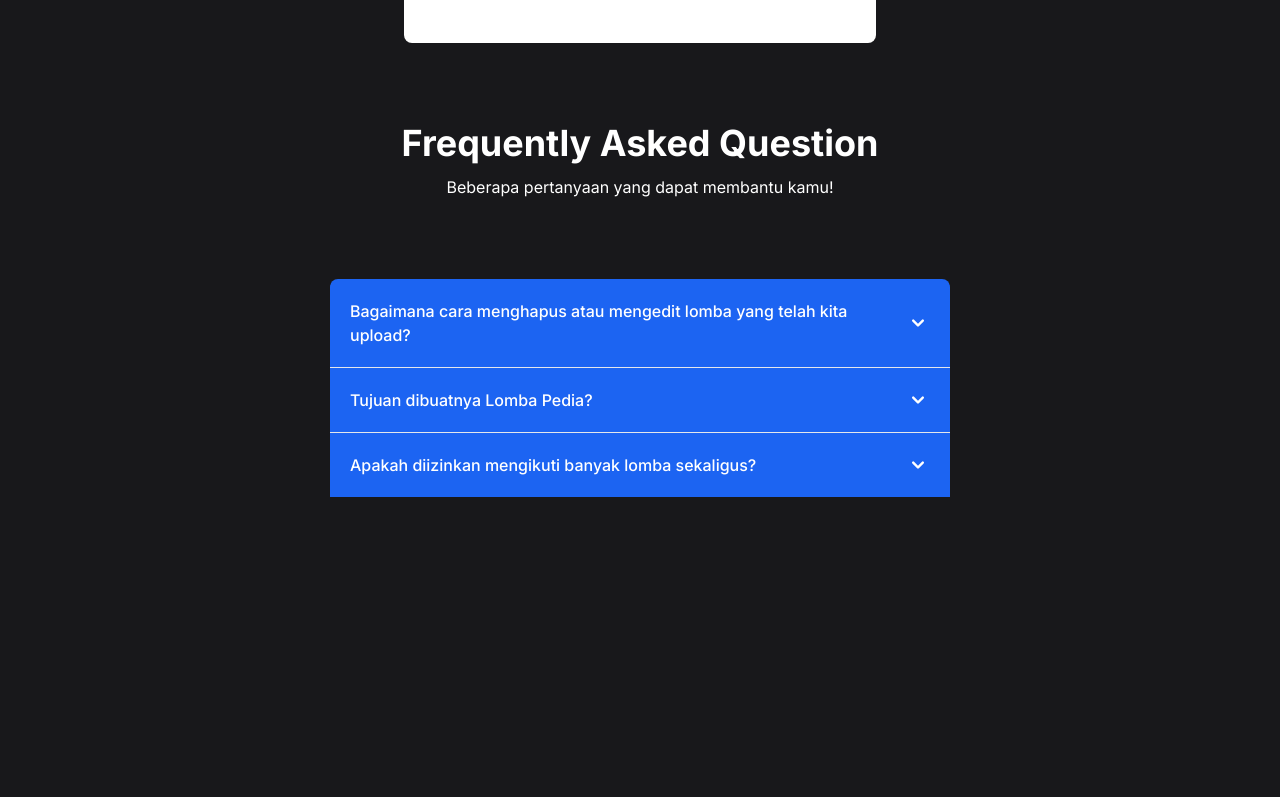
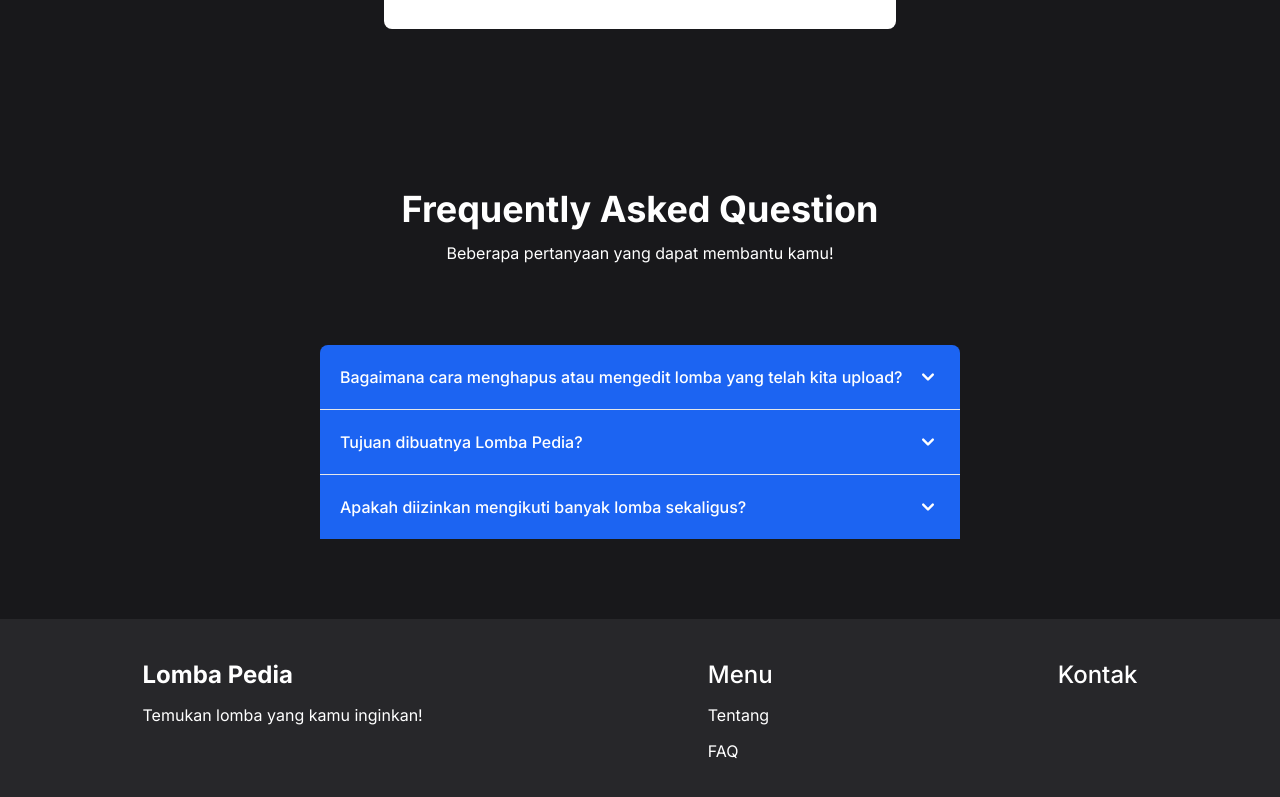
Before and after one commit to joanpurbaa/lomba-pedia, a React (Vite) app in the folder frontend/: page /landingpage in a window 1280 px wide. Shown: the part 1494-2291 px from the top of the page. Before the commit the page ends 2011 px from the top, so only its background shows below. Built offline with nearby package versions, Linux system fonts and the light colour scheme.

Commit message:
feat : create footer section on landing page

```diff
--- a/frontend/src/pages/LandingPage.jsx
+++ b/frontend/src/pages/LandingPage.jsx
@@ -4,13 +4,13 @@ import { Link } from "react-router-dom";
 const LandingPage = () => {
   return (
     <>
-      <div className="w-full h-full flex flex-col items-center p-5">
+      <div className="w-full h-full flex flex-col items-center pt-5">
         <nav className="flex gap-x-20 bg-zinc-700 py-5 px-14 rounded-full">
           <li className="list-none text-white">
             <a href="#tentang">Tentang</a>
           </li>
           <li className="list-none text-white">
-            <a href="">FAQ</a>
+            <a href="#faq">FAQ</a>
           </li>
         </nav>
         <div className="flex flex-col items-center gap-y-6 py-20">
@@ -43,14 +43,14 @@ const LandingPage = () => {
           </div>
           <img className="w-72 rounded-lg" src="bob.jpg" alt="" />
         </div>
-        <div className="flex flex-col items-center w-full">
+        <div className="flex flex-col items-center w-full my-20">
           <h2 className="text-white text-4xl font-bold">
             Frequently Asked Question
           </h2>
           <h3 className="text-white text-base mt-3">
             Beberapa pertanyaan yang dapat membantu kamu!
           </h3>
-          <div className="w-[50%]">
+          <div id="faq" className="w-[50%]">
             <Accordion className="w-full mt-20 border-0" collapseAll>
               <Accordion.Panel>
                 <Accordion.Title className="bg-blue-600 hover:bg-blue-600 focus:ring-0 text-white">
@@ -95,6 +95,28 @@ const LandingPage = () => {
             </Accordion>
           </div>
         </div>
+        <div className="w-full flex justify-around items-start bg-zinc-800 py-10">
+          <div>
+            <h1 className="text-2xl font-bold text-white">Lomba Pedia</h1>
+            <p className="text-white mt-3">Temukan lomba yang kamu inginkan!</p>
+          </div>
+          <div>
+            <h1 className="text-2xl font-medium text-white">Menu</h1>
+            <nav className="mt-3">
+              <ul className="space-y-3">
+                <li>
+                  <a className="text-white" href="">Tentang</a>
+                </li>
+                <li>
+                  <a className="text-white" href="">FAQ</a>
+                </li>
+              </ul>
+            </nav>
+          </div>
+          <div>
+            <h1 className="text-2xl font-medium text-white">Kontak</h1>
+          </div>
+        </div>
       </div>
     </>
   );
```
